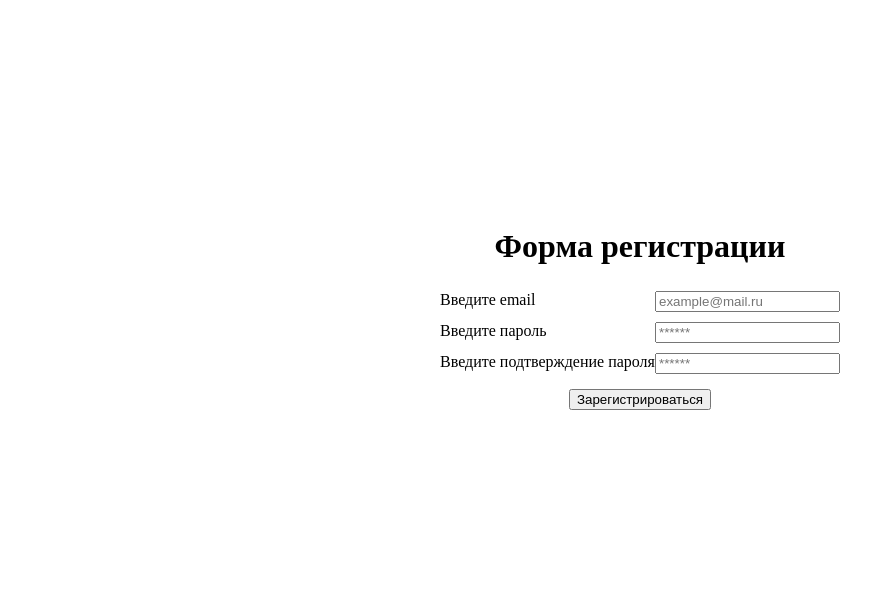
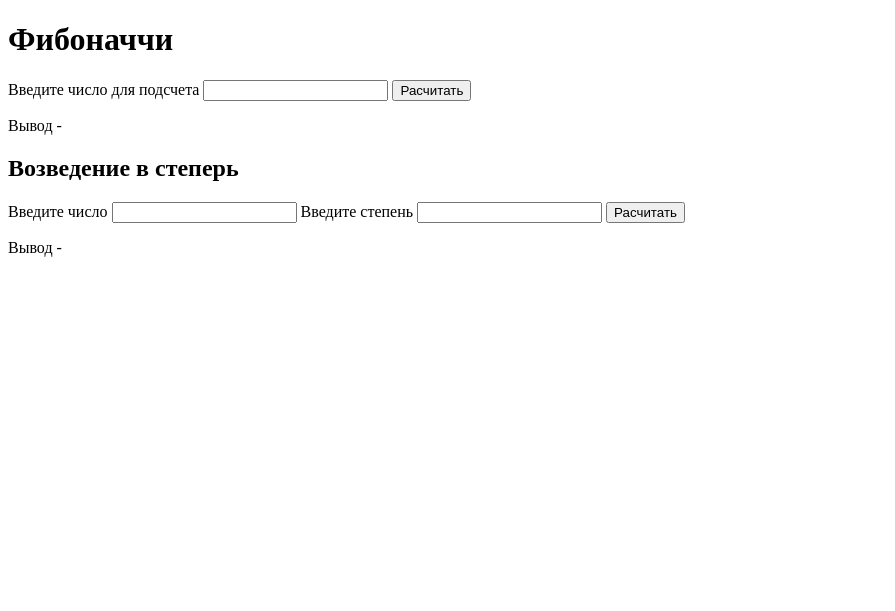
Before and after one commit to ValentinaKonstantinova/JavaScript, a plain HTML site: page index.html in a window 1280 px wide. Shown: the whole page, without its empty margins (0-895 px from the left). Drawn offline with Linux system fonts and the light colour scheme.

Commit message:
Фибоначчи

```diff
--- a/index.html
+++ b/index.html
@@ -1,34 +1,51 @@
 <!doctype html>
-<html lang="ru">
+<html lang="en">
 <head>
     <meta charset="UTF-8">
     <meta name="viewport"
           content="width=device-width, user-scalable=no, initial-scale=1.0, maximum-scale=1.0, minimum-scale=1.0">
     <meta http-equiv="X-UA-Compatible" content="ie=edge">
-    <link href="./style.css" rel="stylesheet" />
-    <title>Форма регистрации</title>
+    <title>ДЗ Фибоначчи и Степень</title>
 </head>
 <body>
-
-<form class="form" onsubmit="return false;">
-    <h1>Форма регистрации</h1>
-    <div class="form_block form_block_email">
-        <label for="email">Введите email</label>
-        <input type="email" id="email" placeholder="example@mail.ru">
-    </div>
-    <div class="form_block form_block_pass">
-        <label for="email">Введите пароль</label>
-        <input type="password" id="pass1" placeholder="******">
-    </div>
-    <div class="form_block form_block_pass">
-        <label for="email">Введите подтверждение пароля</label>
-        <input type="password" id="pass2" placeholder="******">
-    </div>
-    <div id="form_block_error" class="form_block form_block_error">
-
-    </div>
-    <button type="submit" onclick="reg()">Зарегистрироваться</button>
-</form>
-<script src="./script.js"></script>
+<h1>Фибоначчи</h1>
+    <label from="fib">Введите число для подсчета</label>
+    <input id="fib" type="number" max="80">
+    <button onclick="fibCalc()">Расчитать</button>
+    <p>Вывод - </p><p id="out"></p>
+<h2>Возведение в степерь</h2>
+<label from="step_n">Введите число</label>
+<input id="step_n" type="number">
+<label from="step_s">Введите степень</label>
+<input id="step_s" type="number">
+<button onclick="stepenCalc()">Расчитать</button>
+<p>Вывод - </p><p id="out_st"></p>
+    <script>
+        function fibCalc() {
+            let num = document.getElementById('fib').value;
+            let res = fib(num);
+            document.getElementById('out').innerText = res;
+        }
+        function fib(num) {
+            if(num <= 1){
+                return num;
+            }else{
+                return  fib(num - 1) + fib(num - 2);
+            }
+        }
+        function stepenCalc() {
+            let num = document.getElementById('step_n').value;
+            let st = document.getElementById('step_s').value;
+            let res = stepen(num, st);
+            document.getElementById('out_st').innerText = res;
+        }
+        function stepen(x, n) {
+            if (n != 1) { // пока n != 1, сводить вычисление stepen(x,n) к stepen(x,n-1)
+                return x * stepen(x, n - 1);
+            } else {
+                return x;
+            }
+        }
+    </script>
 </body>
 </html>
```
